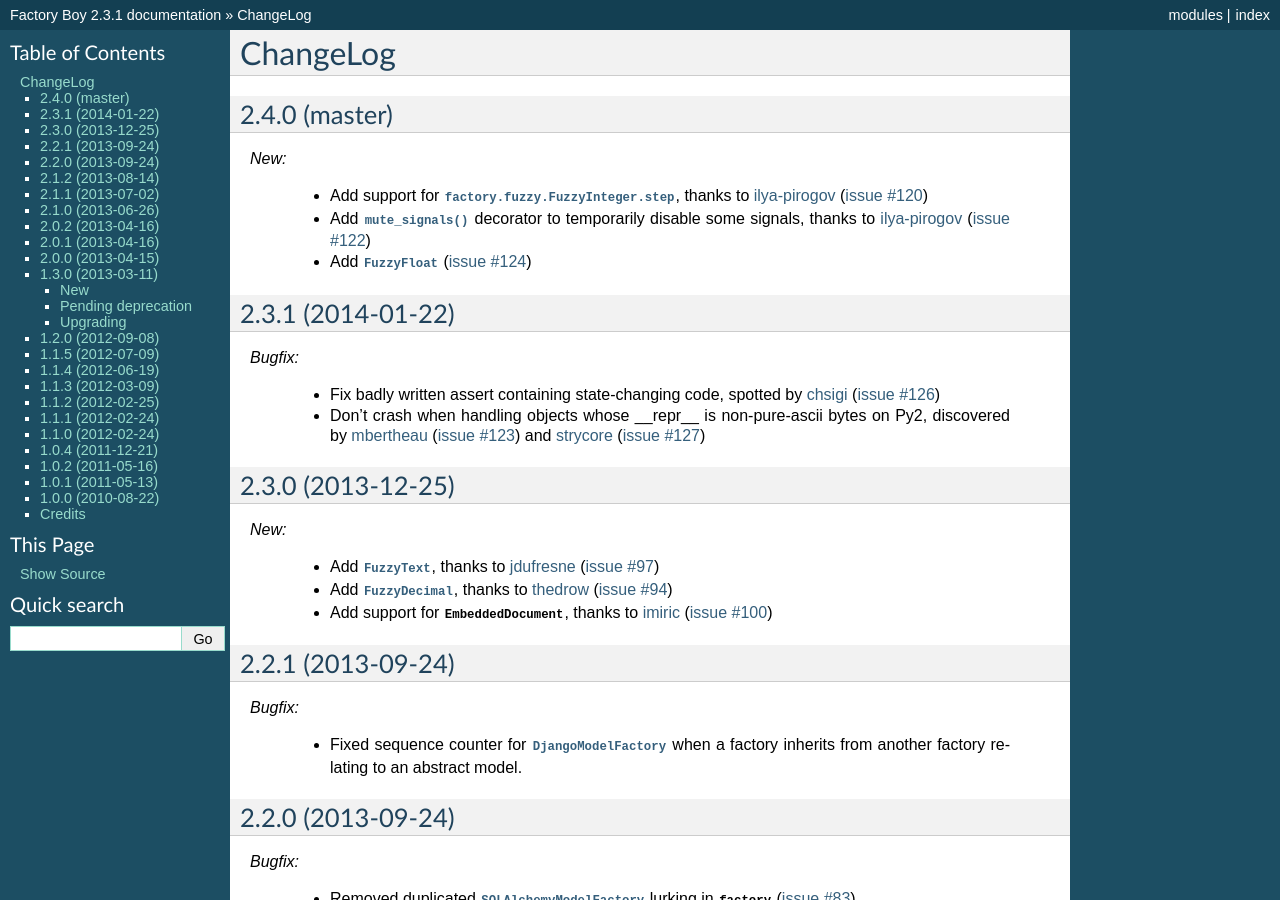
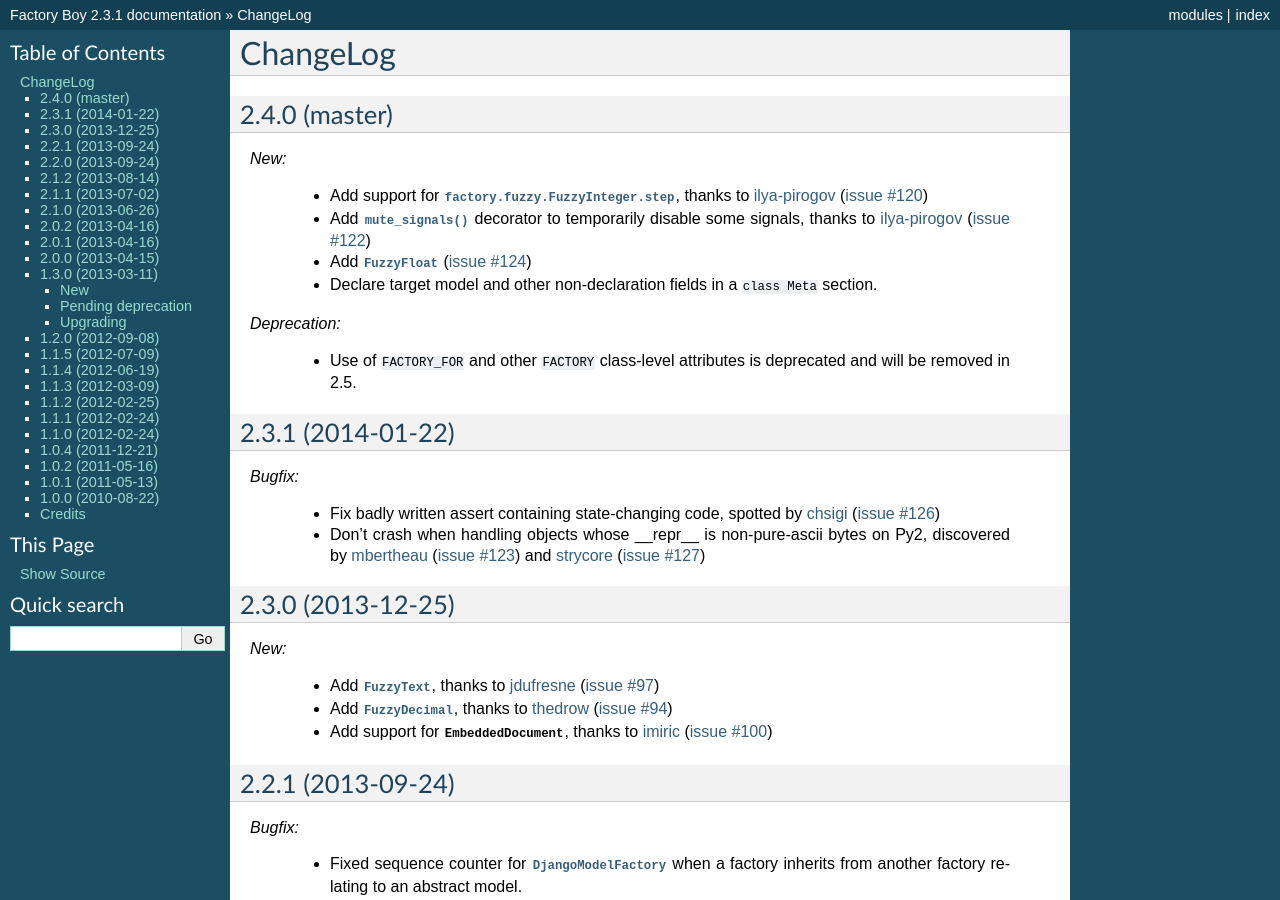
Before and after one commit to FactoryBoy/factory_boy, a Sphinx documentation site: the page built from docs/changelog.rst, in a window 1280 px wide and 900 px high. Built offline with Sphinx 7.4.7, drawn with Linux system fonts in a browser that asks for light colours.

Commit message:
Update ChangeLog

```diff
--- a/docs/changelog.rst
+++ b/docs/changelog.rst
@@ -12,6 +12,11 @@
     - Add support for :attr:`factory.fuzzy.FuzzyInteger.step`, thanks to `ilya-pirogov <https://github.com/ilya-pirogov>`_ (:issue:`120`)
     - Add :meth:`~factory.django.mute_signals` decorator to temporarily disable some signals, thanks to `ilya-pirogov <https://github.com>`_ (:issue:`122`)
     - Add :class:`~factory.fuzzy.FuzzyFloat` (:issue:`124`)
+    - Declare target model and other non-declaration fields in a ``class Meta`` section.
+
+*Deprecation:*
+
+    - Use of ``FACTORY_FOR`` and other ``FACTORY`` class-level attributes is deprecated and will be removed in 2.5.
 
 .. _v2.3.1:
 
```
